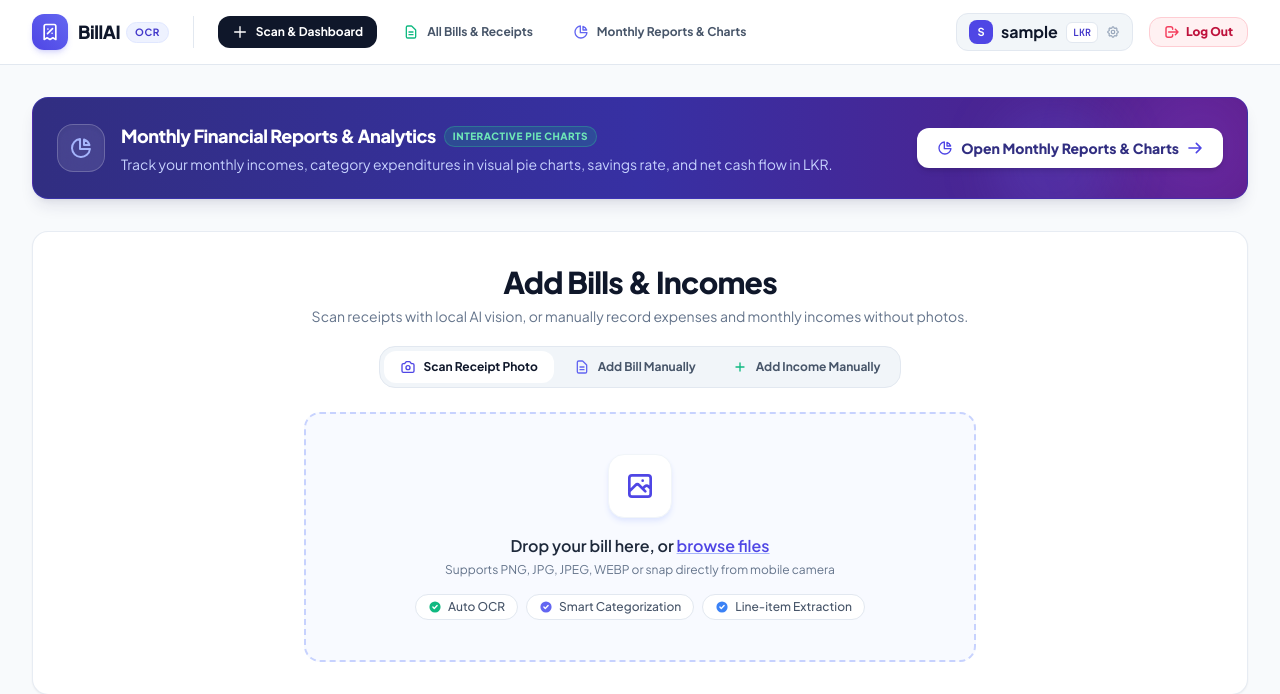
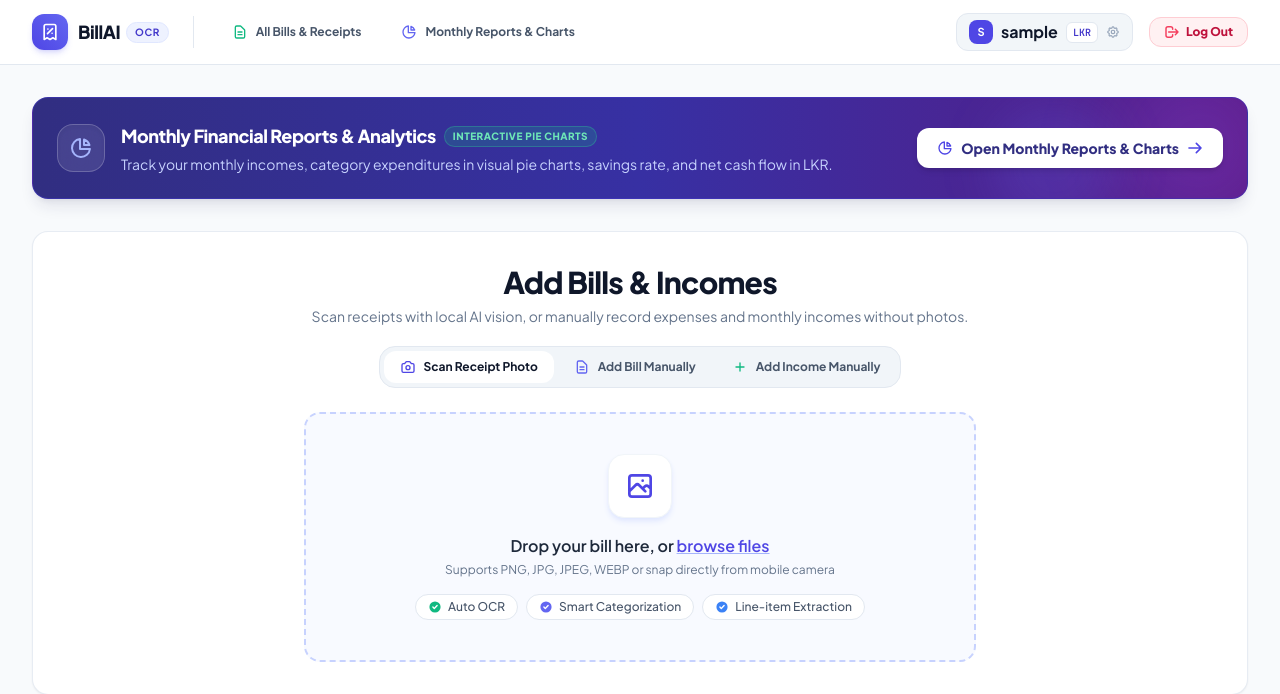
Before and after one commit to RoshD-08/bill_scanner_app, a Flask app: page / in a window 1280 px wide. Shown: the top 694 px of the page. Run offline with Flask 3, Linux system fonts and the light colour scheme; the visitor is signed in with stand-in values (Sample User, id 1); data comes from the database, SQL or seed files in the repository; data that the repository does not hold is empty; some libraries are stand-ins or nearby versions.

Commit message:
refactor(navbar): remove redundant Scan & Dashboard button from top navigation

```diff
--- a/templates/base.html
+++ b/templates/base.html
@@ -69,14 +69,6 @@
         {% if current_user %}
         <!-- Primary Navigation Tabs with proper breathing room -->
         <nav class="hidden md:flex items-center gap-2.5 lg:gap-3 pl-4 lg:pl-6 border-l border-slate-200 dark:border-slate-800">
-          <a href="{{ url_for('index') }}"
-             class="px-3.5 py-2 rounded-xl text-xs font-bold transition flex items-center gap-2 {% if request.endpoint == 'index' %}bg-slate-900 text-white dark:bg-slate-800 shadow-xs{% else %}text-slate-600 dark:text-slate-300 hover:text-slate-900 dark:hover:text-white hover:bg-slate-100 dark:hover:bg-slate-800{% endif %}">
-            <svg class="w-4 h-4 {% if request.endpoint == 'index' %}text-brand-400{% else %}text-slate-400{% endif %}" fill="none" stroke="currentColor" viewBox="0 0 24 24">
-              <path stroke-linecap="round" stroke-linejoin="round" stroke-width="2" d="M12 4v16m8-8H4"/>
-            </svg>
-            <span>Scan &amp; Dashboard</span>
-          </a>
-
           <a href="{{ url_for('bills_page') }}"
              class="px-3.5 py-2 rounded-xl text-xs font-bold transition flex items-center gap-2 {% if request.endpoint == 'bills_page' %}bg-slate-900 text-white dark:bg-slate-800 shadow-xs{% else %}text-slate-600 dark:text-slate-300 hover:text-slate-900 dark:hover:text-white hover:bg-slate-100 dark:hover:bg-slate-800{% endif %}">
             <svg class="w-4 h-4 {% if request.endpoint == 'bills_page' %}text-emerald-400{% else %}text-emerald-500{% endif %}" fill="none" stroke="currentColor" viewBox="0 0 24 24">
```
